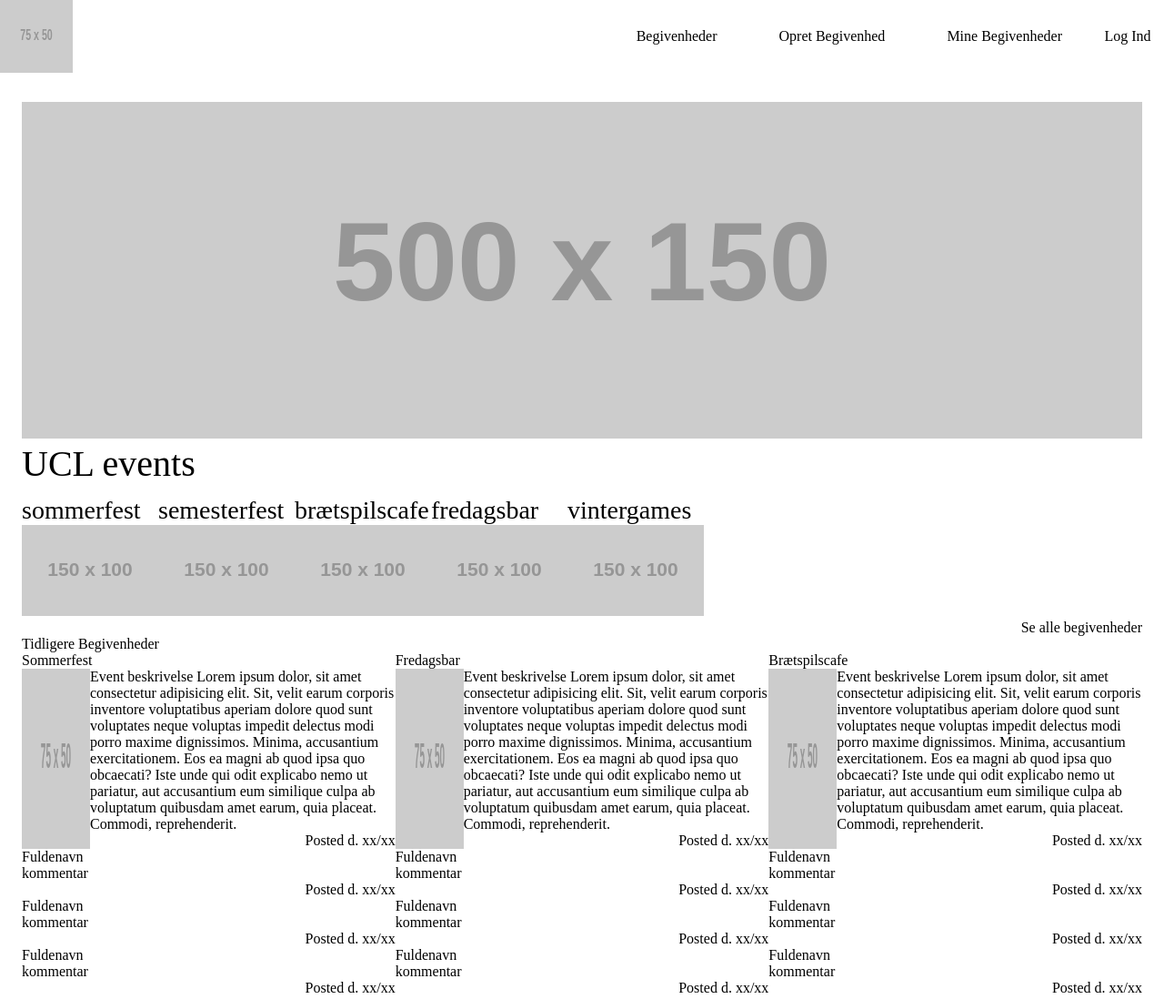
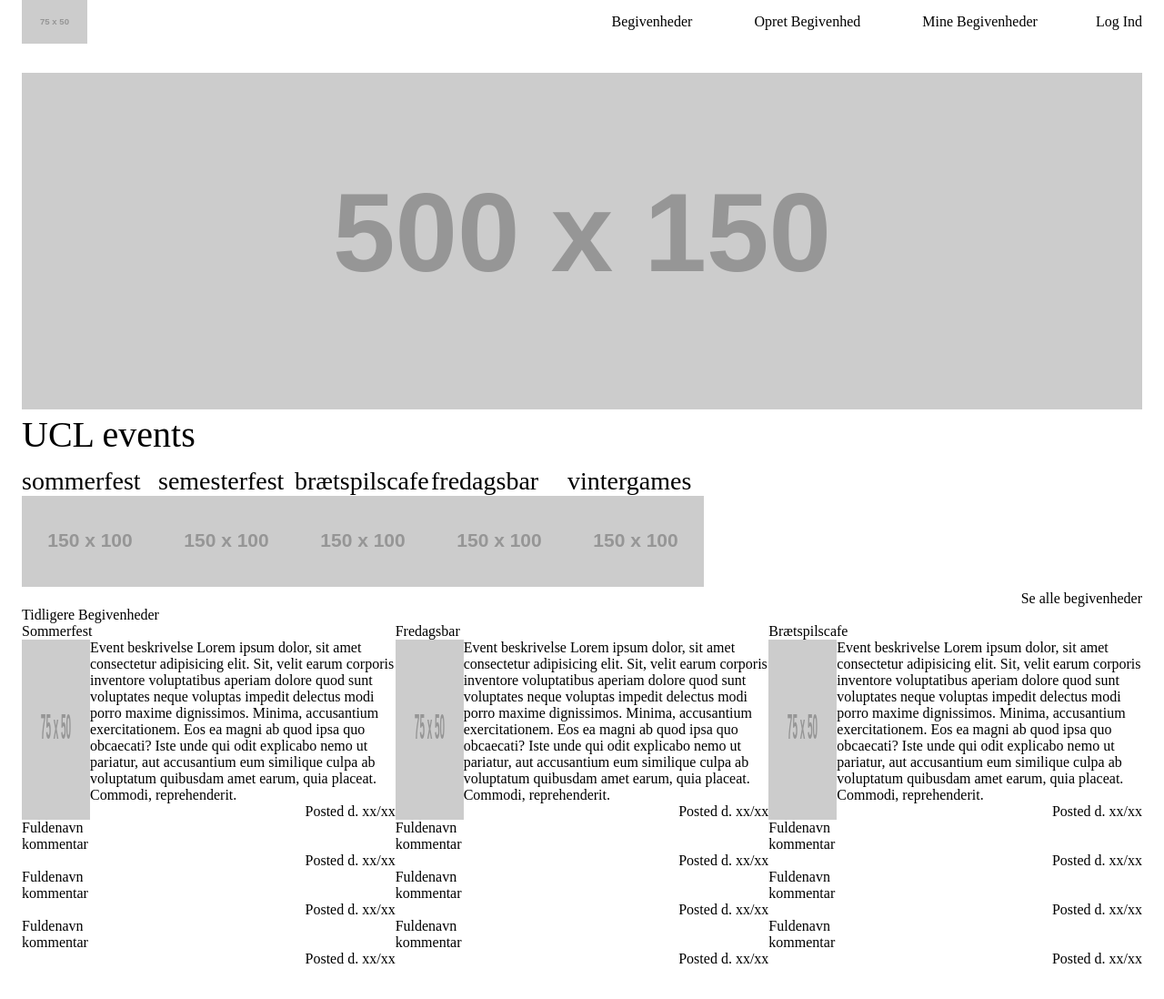
Before and after one commit to emil584c/projekt-4, a plain HTML site: page index.html in a window 1280 px wide. Shown: the whole page at 91% size. Drawn offline with Linux system fonts and the light colour scheme; placeholder pictures from the web are drawn by us.

Commit message:
header færdig

```diff
--- a/main.css
+++ b/main.css
@@ -76,10 +76,10 @@ h2{
 }
 /* Malte Slut */
 
-/* Vicky Start */
+/* Vicky Start - Forside og header*/
 
 header{
-    height: 5rem;
+    height: 3rem;
 }
 
 .header-text {
@@ -90,7 +90,7 @@ header{
 }
 
 .logo {
-    width: 5rem;
+    padding-left: 1.5rem;
 }
 
 nav {
@@ -102,8 +102,8 @@ nav {
 }
 
 .log-ind {
-    width: 5rem;
     align-items: center;
+    padding: 0 1.5rem 0 2rem;
 }
 
 .banner{
```
